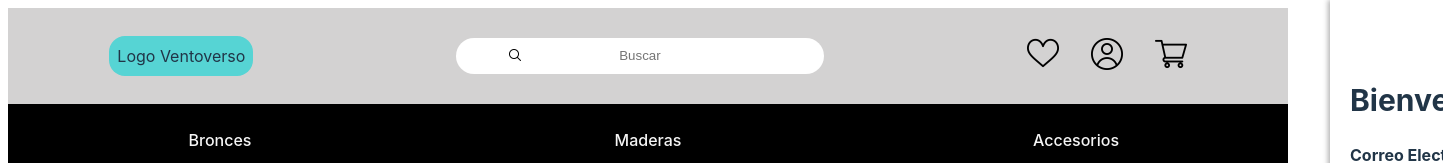
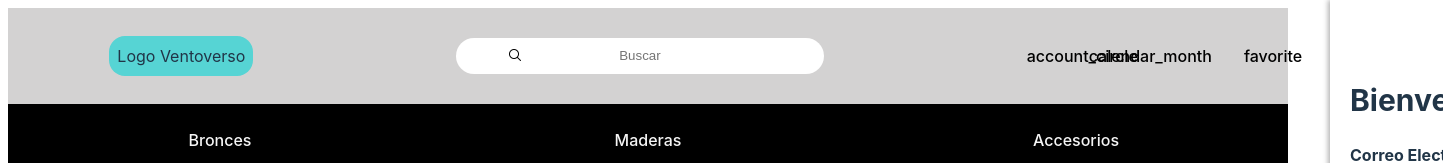
Before and after one commit to jrivas0710/Ventoverso_2, a React app: page / in a window 1280 px wide. Shown: the top 163 px of the page, 1443 px wide, since content can reach past the window. Built offline with nearby package versions, Linux system fonts and the light colour scheme; the HTML template or start-up script is replaced by a standard one.

Commit message:
arregle iconos del header, falta ponerles nombre y hacerlos mas grandes

```diff
--- a/src/components/header/Header.css
+++ b/src/components/header/Header.css
@@ -140,16 +140,19 @@ ul>a {
   display: flex;
   justify-content: space-between;
   width: 10rem;
+  gap: 2rem;
+  align-items: center;
 
 }
 
 
 
-.like,
-.user,
-.carrito {
-  width: 32px;
-  height: 32px;
+.corazon,
+.agenda,
+.carro {
+  width: 40px;
+  height: 40px;
+  color: black;
 }
 
 /*  .like,
@@ -160,16 +163,15 @@ ul>a {
 .botonUser{
   background-color: rgb(211, 210, 210);
   border: none;
+  margin: 0;
+  padding: 0;
+  width: 30px;
 
-}
-
-.like,
-.carrito{
-  margin-top: 10px;
 }
 
 
 
 
 
+
 /*   ////////////////////////////////////////////////////////////////////////////////////////////////////////////// */
--- a/src/components/header/Header.tsx
+++ b/src/components/header/Header.tsx
@@ -20,23 +20,37 @@ function Header({ evento }: any) {
 
           <div className="icons">
 
-            <div> <a href="#">
-              <img src="/images/like.png" alt="like" className="like" />
-            </a></div>
+            <div>
+              <button type="submit" onClick={evento} className="botonUser"><span className="material-symbols-outlined">
+                account_circle
+              </span>
+              </button>
+            </div>
 
-
-            <div><button type="submit" onClick={evento} className="botonUser"> <img src="/images/user.png" alt="user" className="user" /></button>
+            <div>
+              <a href="#">
+                <span className="material-symbols-outlined agenda">
+                  calendar_month
+                </span>
+              </a>
             </div>
 
 
+            <div>
+              <a href="#">
+                <span className="material-symbols-outlined corazon">
+                  favorite
+                </span>
+              </a>
+            </div>
 
-            <div><a href="#">
-              <img
-                src="/images/carrito.png"
-                alt="carrito"
-                className="carrito"
-              />
-            </a></div>
+            <div>
+              <a href="#">
+                <span className="material-symbols-outlined carro">
+                  shopping_cart
+                </span>
+              </a>
+            </div>
 
           </div>
         </section>
```
